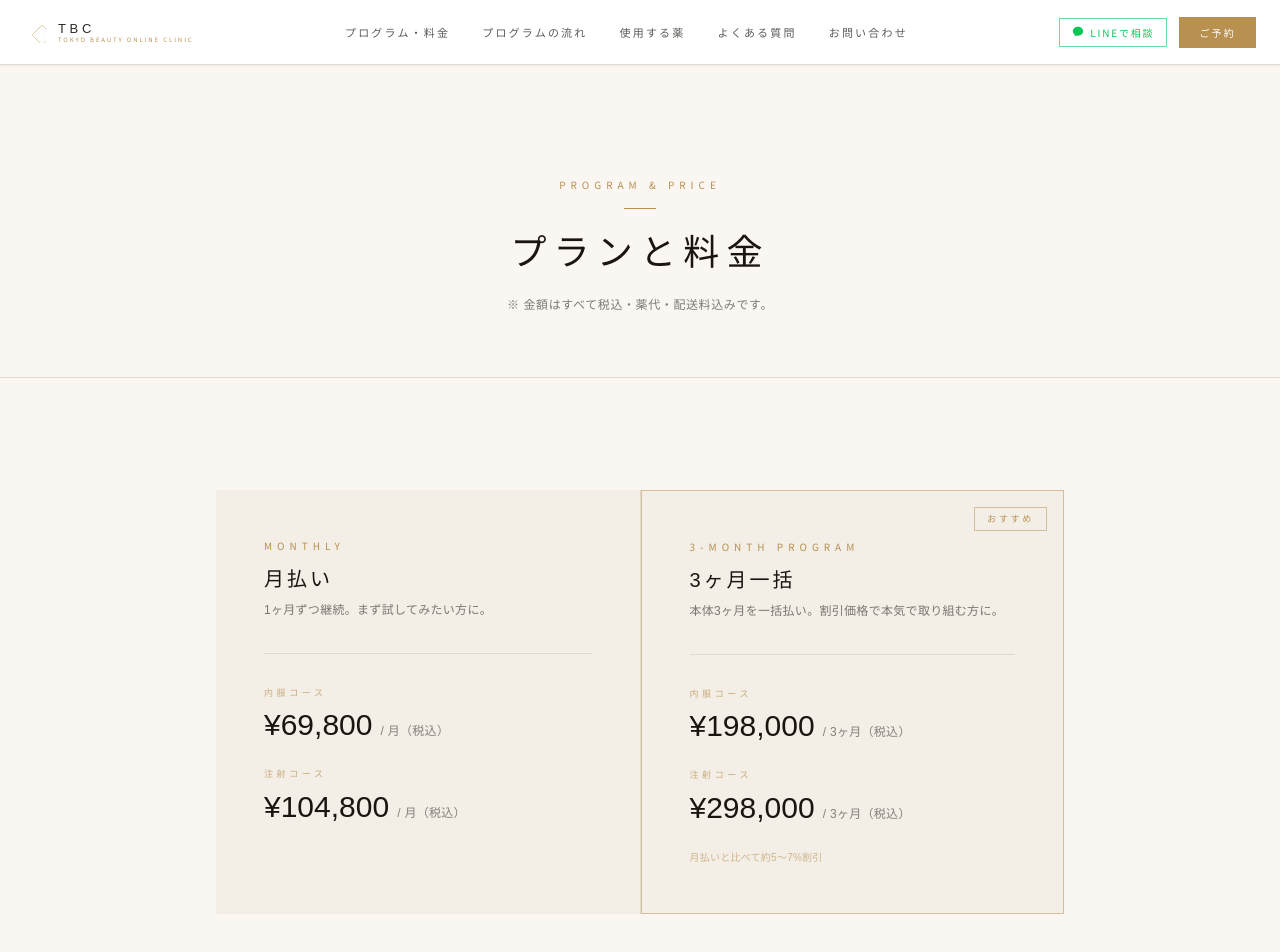
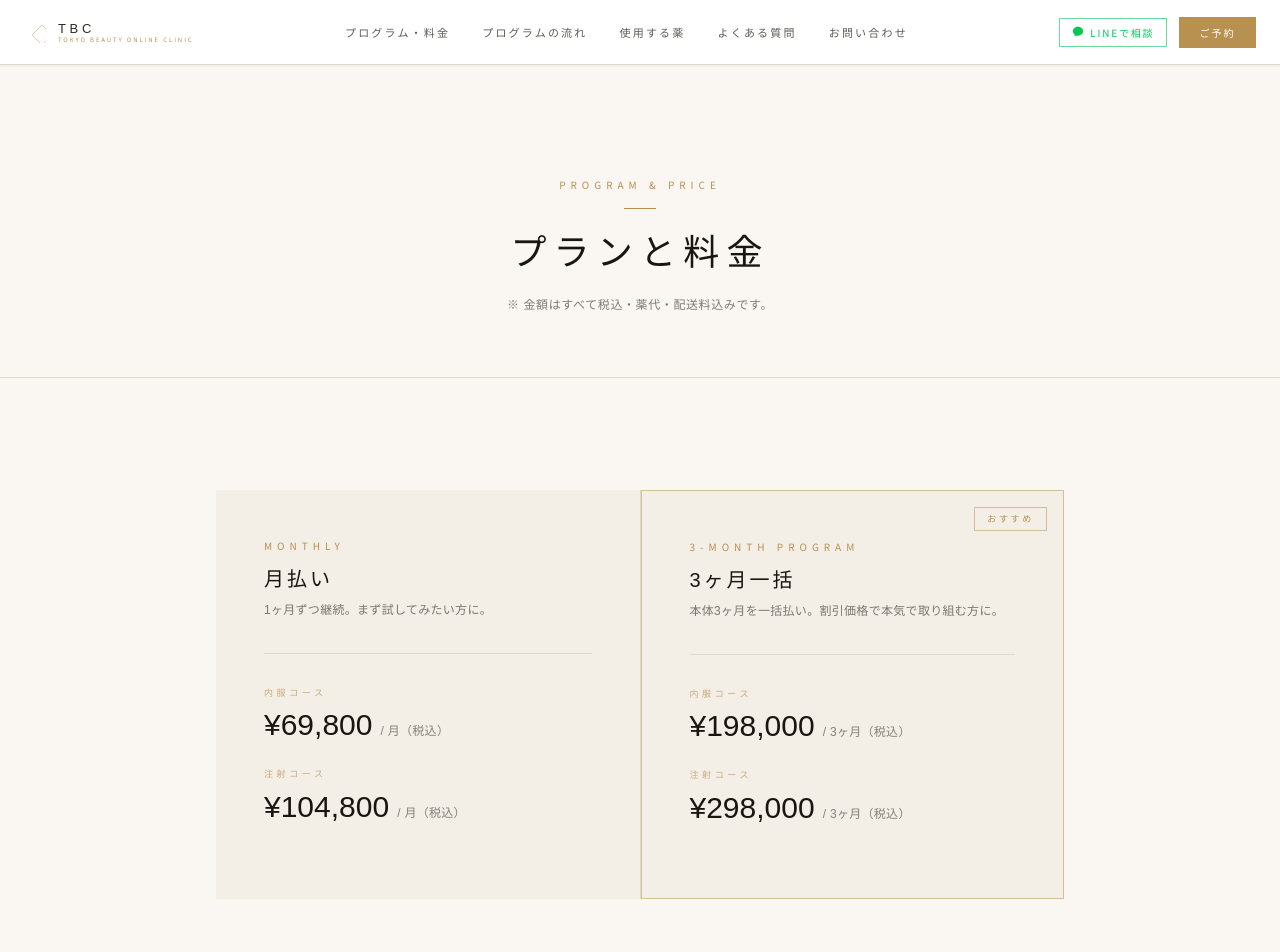
Before and after one commit to fumito2025-source/tokyo-beauty-online-clinic, a Next.js app: page /plans in a window 1280 px wide. Shown: the top 952 px of the page. Built offline with nearby package versions, Linux system fonts and the light colour scheme.

Commit message:
プランページ：割引率の文言を削除
Co-Authored-By: Claude Sonnet 4.6 <noreply@anthropic.com>

```diff
--- a/src/app/plans/page.tsx
+++ b/src/app/plans/page.tsx
@@ -31,7 +31,7 @@ const PLANS = [
     desc: "本体3ヶ月を一括払い。割引価格で本気で取り組む方に。",
     oral: { price: "¥198,000", unit: "/ 3ヶ月（税込）" },
     injection: { price: "¥298,000", unit: "/ 3ヶ月（税込）" },
-    note: "月払いと比べて約5〜7%割引",
+    note: null,
     recommended: true,
   },
 ]
```
